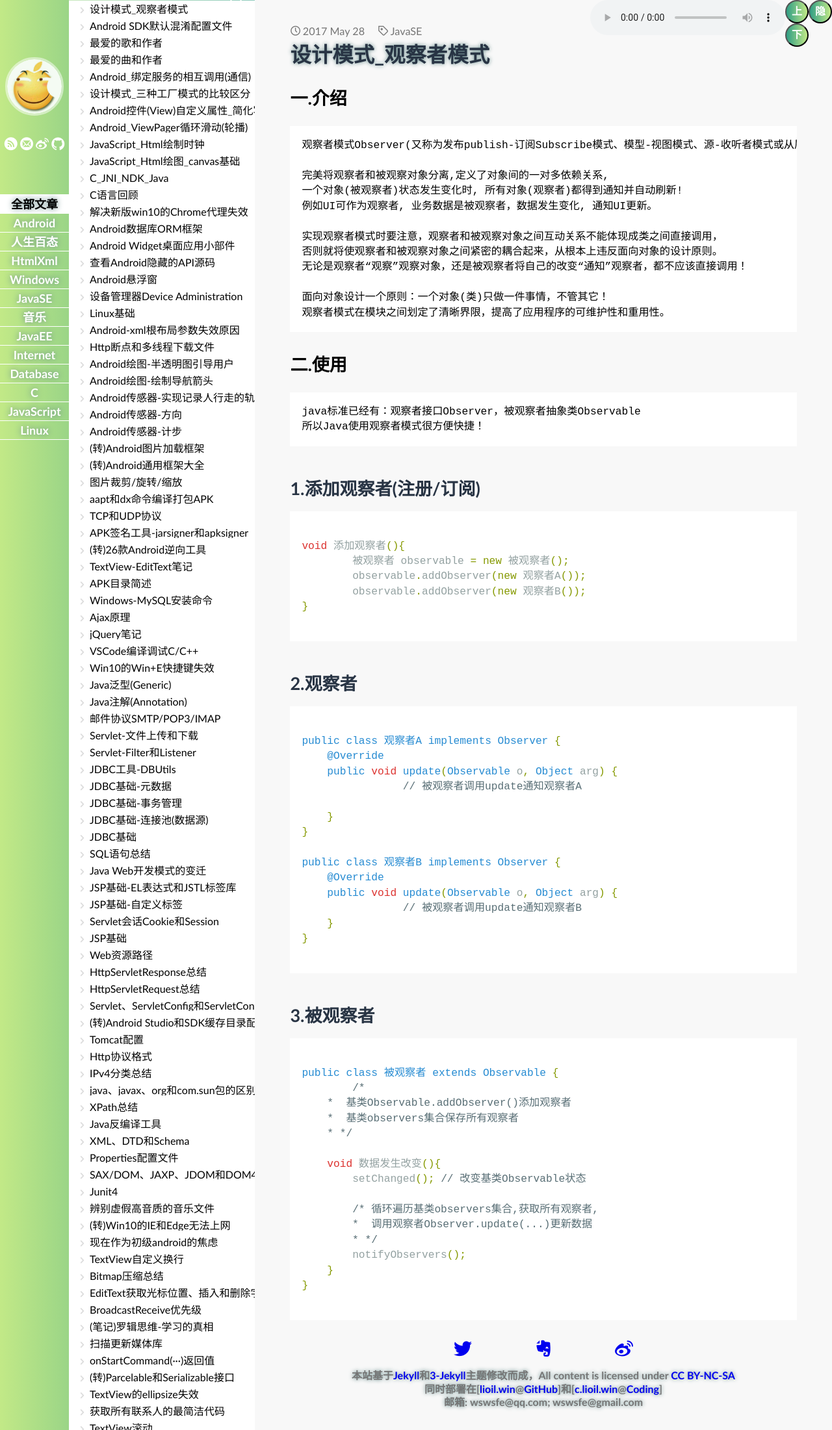
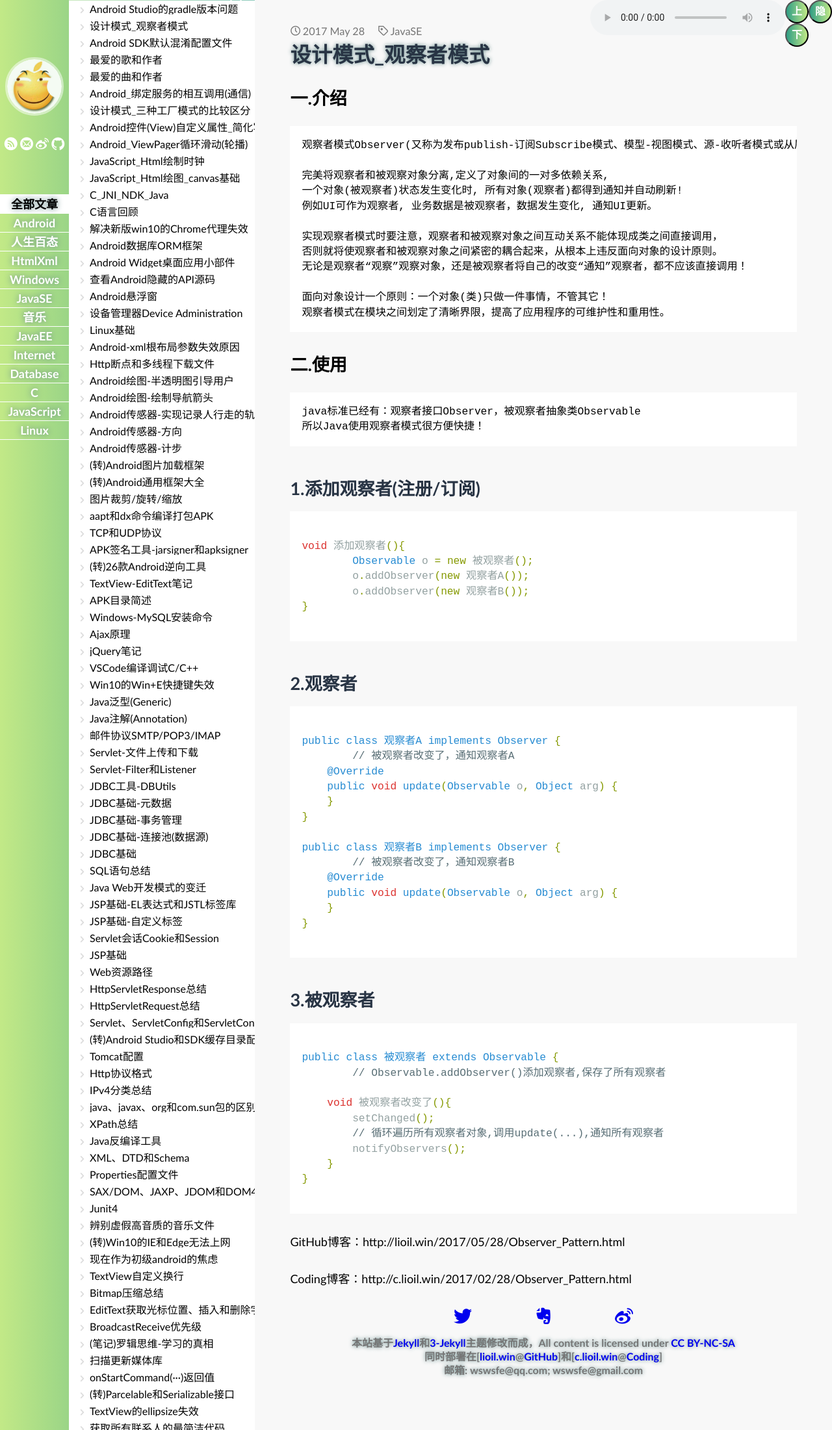
Before and after one commit to lioilwin/lioilwin.github.io, a Jekyll site: the page built from _posts/2017-05-28-Observer_Pattern.md, in a window 1280 px wide. Shown: the whole page at 65% size. Built offline with Jekyll 4.4.1, drawn with Linux system fonts in a browser that asks for light colours; some web fonts are replaced; comment, search, counter and statistics services are not loaded.

Commit message:
添加文章

````diff
--- a/_posts/2017-05-28-Observer_Pattern.md
+++ b/_posts/2017-05-28-Observer_Pattern.md
@@ -26,9 +26,9 @@ tags: JavaSE
 ```java
 
 void 添加观察者(){
-	被观察者 observable = new 被观察者();
-	observable.addObserver(new 观察者A());
-	observable.addObserver(new 观察者B());
+	Observable o = new 被观察者();
+	o.addObserver(new 观察者A());
+	o.addObserver(new 观察者B());
 }
 
 ```
@@ -38,17 +38,16 @@ void 添加观察者(){
 ```java
 
 public class 观察者A implements Observer {
+	// 被观察者改变了，通知观察者A
     @Override
     public void update(Observable o, Object arg) {
-		// 被观察者调用update通知观察者A
-
     }
 }
 
 public class 观察者B implements Observer {
+	// 被观察者改变了，通知观察者B
     @Override
     public void update(Observable o, Object arg) {
-		// 被观察者调用update通知观察者B
     }
 }
 
@@ -59,19 +58,17 @@ public class 观察者B implements Observer {
 ```java
 
 public class 被观察者 extends Observable {
-	/*
-    *  基类Observable.addObserver()添加观察者
-    *  基类observers集合保存所有观察者
-    * */
+	// Observable.addObserver()添加观察者,保存了所有观察者
 
-    void 数据发生改变(){
-        setChanged(); // 改变基类Observable状态
-
-        /* 循环遍历基类observers集合,获取所有观察者,
-        *  调用观察者Observer.update(...)更新数据
-        * */
+    void 被观察者改变了(){
+        setChanged();
+        // 循环遍历所有观察者对象,调用update(...),通知所有观察者
         notifyObservers();
     }
 }
 
 ```
+
+GitHub博客：http://lioil.win/2017/05/28/Observer_Pattern.html
+
+Coding博客：http://c.lioil.win/2017/02/28/Observer_Pattern.html
````
Also changed, not shown: _posts/2017-05-29-AS_Gradle.md (added, +44 -0 lines).
